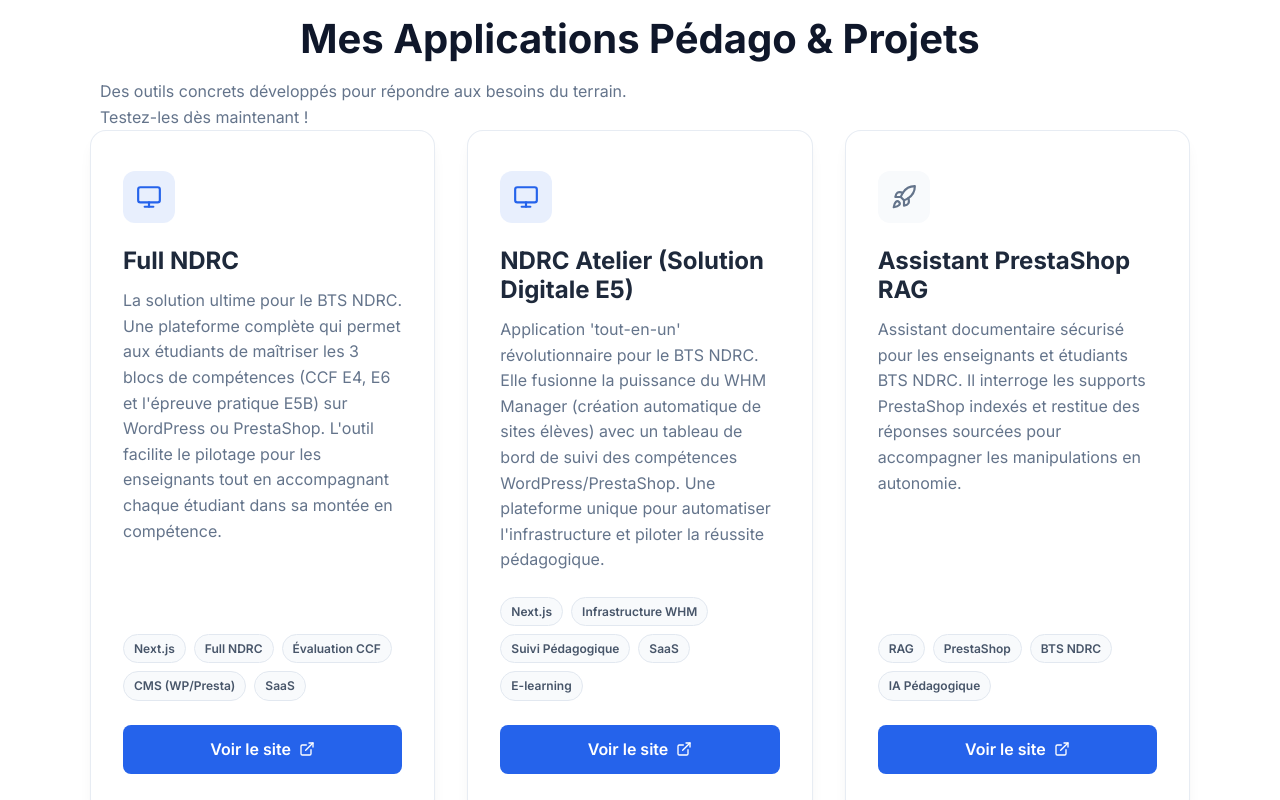
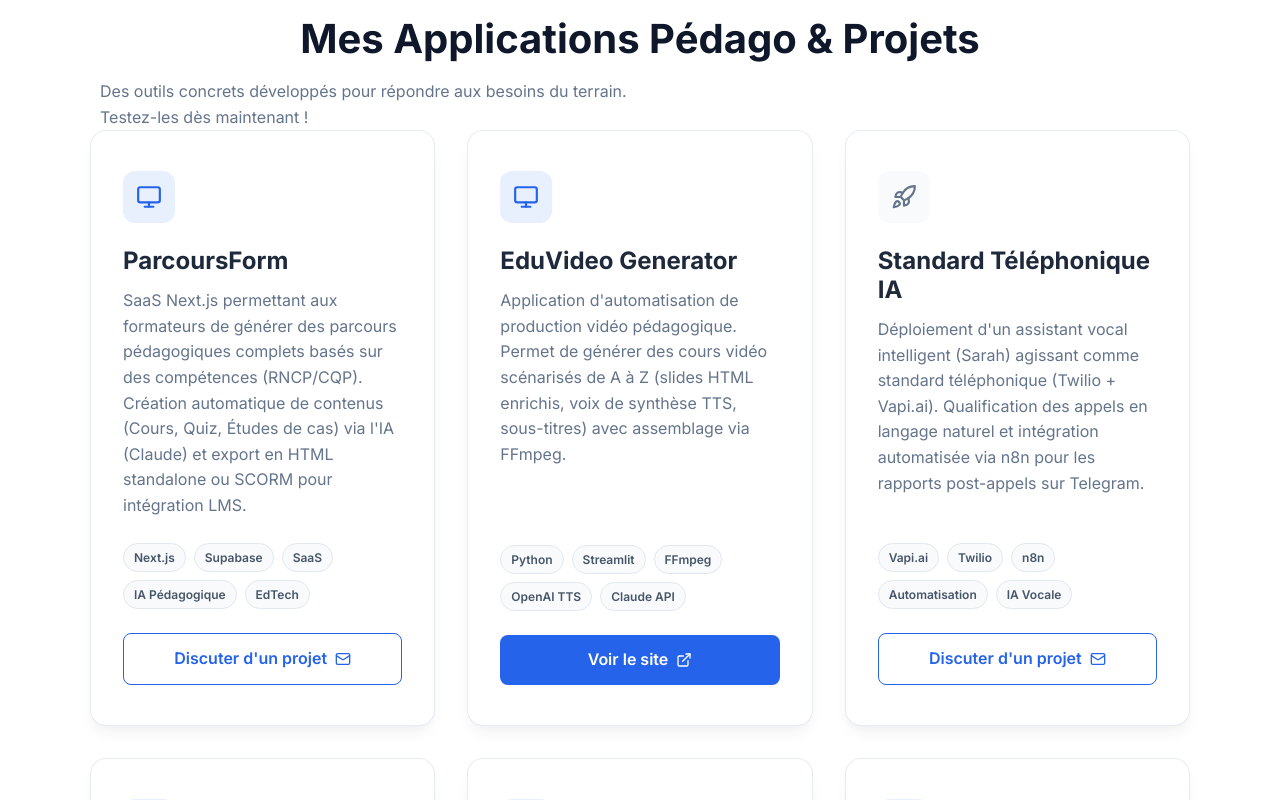
Before and after one commit to jgiraudeau/portfolio-jacques, a Next.js app: page / in a window 1280 px wide. Shown: the part 1920-2720 px from the top of the page. Built offline with nearby package versions, Linux system fonts and the light colour scheme.

Commit message:
feat: Add recent projects (ParcoursForm, EduVideo, Vapi) to portfolio

```diff
--- a/src/app/data.ts
+++ b/src/app/data.ts
@@ -84,6 +84,24 @@
     ],
     projects: [
         {
+            title: "ParcoursForm",
+            description: "SaaS Next.js permettant aux formateurs de générer des parcours pédagogiques complets basés sur des compétences (RNCP/CQP). Création automatique de contenus (Cours, Quiz, Études de cas) via l'IA (Claude) et export en HTML standalone ou SCORM pour intégration LMS.",
+            link: "#contact",
+            tags: ["Next.js", "Supabase", "SaaS", "IA Pédagogique", "EdTech"]
+        },
+        {
+            title: "EduVideo Generator",
+            description: "Application d'automatisation de production vidéo pédagogique. Permet de générer des cours vidéo scénarisés de A à Z (slides HTML enrichis, voix de synthèse TTS, sous-titres) avec assemblage via FFmpeg.",
+            link: "https://eduvideo-production-3166.up.railway.app/",
+            tags: ["Python", "Streamlit", "FFmpeg", "OpenAI TTS", "Claude API"]
+        },
+        {
+            title: "Standard Téléphonique IA",
+            description: "Déploiement d'un assistant vocal intelligent (Sarah) agissant comme standard téléphonique (Twilio + Vapi.ai). Qualification des appels en langage naturel et intégration automatisée via n8n pour les rapports post-appels sur Telegram.",
+            link: "#contact",
+            tags: ["Vapi.ai", "Twilio", "n8n", "Automatisation", "IA Vocale"]
+        },
+        {
             title: "Full NDRC",
             description: "La solution ultime pour le BTS NDRC. Une plateforme complète qui permet aux étudiants de maîtriser les 3 blocs de compétences (CCF E4, E6 et l'épreuve pratique E5B) sur WordPress ou PrestaShop. L'outil facilite le pilotage pour les enseignants tout en accompagnant chaque étudiant dans sa montée en compétence.",
             link: "https://fullndrc.jacquesgiraudeau.com/",
--- a/src/app/layout.tsx
+++ b/src/app/layout.tsx
@@ -25,6 +25,10 @@
     email: false,
     address: true,
     telephone: true,
+  },
+  metadataBase: new URL('https://www.jacquesgiraudeau.com'),
+  alternates: {
+    canonical: '/',
   },
   openGraph: {
     title: 'Jacques Giraudeau | Expert Pédagogie Numérique & IA',
@@ -80,7 +84,40 @@
       'https://www.linkedin.com/in/jacques-giraudeau-71539020',
       'https://blog.jacquesgiraudeau.com'
     ],
-    knowsAbout: ['Intelligence Artificielle', 'LMS', 'Moodle', 'Chamilo', 'BTS NDRC', 'Pédagogie']
+    knowsAbout: [
+      'Intelligence Artificielle',
+      'IA Générative',
+      'LMS',
+      'Moodle',
+      'Chamilo',
+      'BTS NDRC',
+      'Ingénierie Pédagogique',
+      'Digital Learning'
+    ],
+    hasCredential: [
+      {
+        '@type': 'EducationalOccupationalCredential',
+        'name': 'Agrégation Économie Gestion Marketing'
+      },
+      {
+        '@type': 'EducationalOccupationalCredential',
+        'name': 'Master 2 Ingénierie de la Formation à Distance'
+      }
+    ],
+    alumniOf: [
+      {
+        '@type': 'CollegeOrUniversity',
+        'name': 'Université Rennes 1'
+      },
+      {
+        '@type': 'CollegeOrUniversity',
+        'name': 'KEDGE Business School'
+      }
+    ],
+    worksFor: {
+      '@type': 'Organization',
+      'name': 'Indépendant / Freelance'
+    }
   }
 
   return (
--- a/src/app/page.tsx
+++ b/src/app/page.tsx
@@ -191,7 +191,7 @@
 
         <div style={{ display: 'grid', gridTemplateColumns: 'repeat(auto-fit, minmax(320px, 1fr))', gap: '2rem' }}>
           {portfolioData.projects?.map((project, idx) => (
-            <div key={idx} style={{
+            <article key={idx} style={{
               background: 'white',
               borderRadius: 'var(--radius)',
               padding: '2.5rem 2rem',
@@ -267,7 +267,7 @@
                   <>Voir le site <ExternalLink size={16} /></>
                 )}
               </a>
-            </div>
+            </article>
           ))}
         </div>
       </section>
@@ -280,7 +280,7 @@
 
           <div className={styles.timeline}>
             {experience.map((exp, idx) => (
-              <div key={idx} className={`${styles.timelineItem} fade-in`}>
+              <article key={idx} className={`${styles.timelineItem} fade-in`}>
                 <div className={styles.timelineMarker}></div>
                 <div className={styles.timelineContent}>
                   <div className={styles.timelineDate}>{exp.period}</div>
@@ -288,7 +288,7 @@
                   <h4>{exp.company} • {exp.location}</h4>
                   <p className="text-muted">{exp.description}</p>
                 </div>
-              </div>
+              </article>
             ))}
           </div>
         </div>
```
Also changed, not shown: src/app/robots.ts (+11 -5 lines), public/llms.txt (added).
